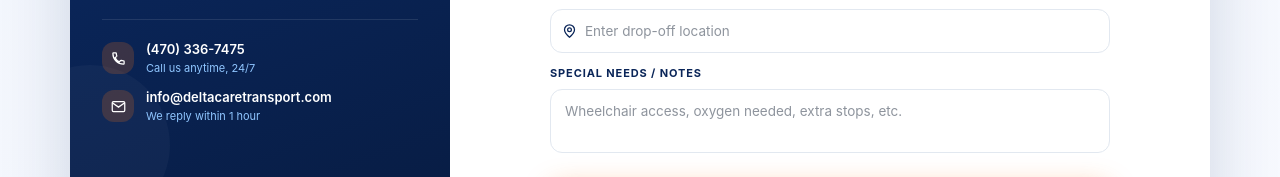
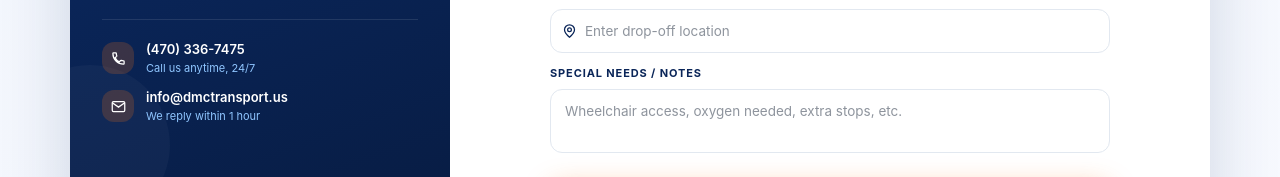
Before and after one commit to KAKOLY-AKHTER/delta-service, a React (Vite) app: page / in a window 1280 px wide. Shown: the part 7293-7470 px from the top of the page. Built offline with nearby package versions, Linux system fonts and the light colour scheme; no server answers.

Commit message:
Update all emails to info@dmctransport.us

```diff
--- a/src/components/BookingForm.jsx
+++ b/src/components/BookingForm.jsx
@@ -30,7 +30,7 @@ const contactInfo = [
   },
   {
     icon: <svg viewBox="0 0 24 24" fill="none" stroke="white" strokeWidth="2" width="15" height="15"><path d="M4 4h16c1.1 0 2 .9 2 2v12c0 1.1-.9 2-2 2H4c-1.1 0-2-.9-2-2V6c0-1.1.9-2 2-2z"/><polyline points="22,6 12,13 2,6"/></svg>,
-    value: 'info@deltacaretransport.com', sub: 'We reply within 1 hour',
+    value: 'info@dmctransport.us', sub: 'We reply within 1 hour',
   },
 ]
 
--- a/src/components/FloatingContact.jsx
+++ b/src/components/FloatingContact.jsx
@@ -26,7 +26,7 @@ const contacts = [
   },
   {
     label: 'Email',
-    href: 'mailto:info@deltacaredtransport.com',
+    href: 'mailto:info@dmctransport.us',
     bg: '#EA4335',
     shadow: 'rgba(234,67,53,0.40)',
     icon: (
--- a/src/components/Footer.jsx
+++ b/src/components/Footer.jsx
@@ -36,7 +36,7 @@ const contactItems = [
         <polyline points="22,6 12,13 2,6" />
       </svg>
     ),
-    label: 'Email', value: 'info@deltacaretransport.com',
+    label: 'Email', value: 'info@dmctransport.us',
   },
   {
     icon: (
--- a/src/pages/ContactPage.jsx
+++ b/src/pages/ContactPage.jsx
@@ -81,7 +81,7 @@ export default function ContactPage() {
             },
             {
               icon: <svg viewBox="0 0 24 24" fill="white" width="22" height="22"><path d="M20 4H4a2 2 0 0 0-2 2v12a2 2 0 0 0 2 2h16a2 2 0 0 0 2-2V6a2 2 0 0 0-2-2zm0 4-8 5-8-5V6l8 5 8-5v2z"/></svg>,
-              bg: '#EA4335', title: 'Email', value: 'info@deltacaretransport.com', sub: 'Reply within 24 hours', href: 'mailto:info@deltacaretransport.com',
+              bg: '#EA4335', title: 'Email', value: 'info@dmctransport.us', sub: 'Reply within 24 hours', href: 'mailto:info@dmctransport.us',
             },
             {
               icon: <svg viewBox="0 0 24 24" fill="white" width="22" height="22"><path d="M12 2C8.13 2 5 5.13 5 9c0 5.25 7 13 7 13s7-7.75 7-13c0-3.87-3.13-7-7-7zm0 9.5c-1.38 0-2.5-1.12-2.5-2.5S10.62 6.5 12 6.5s2.5 1.12 2.5 2.5S13.38 11.5 12 11.5z"/></svg>,
--- a/src/pages/DashboardPage.jsx
+++ b/src/pages/DashboardPage.jsx
@@ -1192,7 +1192,7 @@ function SupportSection({ user }) {
         {[
           { icon:'📞', label:'Call Us',     val:'(470) 336-7475', href:'tel:+14703367475', color:'#0a2558', bg:'#e8eef8', accent:'#0a2558' },
           { icon:'💬', label:'WhatsApp',    val:'Chat Now',        href:'https://wa.me/14703367475', color:'#15803d', bg:'#dcfce7', accent:'#22c55e' },
-          { icon:'✉️', label:'Email',       val:'Send Email',      href:'mailto:info@deltacare.com', color:'#1d4ed8', bg:'#dbeafe', accent:'#3b82f6' },
+          { icon:'✉️', label:'Email',       val:'Send Email',      href:'mailto:info@dmctransport.us', color:'#1d4ed8', bg:'#dbeafe', accent:'#3b82f6' },
         ].map(c => (
           <a key={c.label} href={c.href} target="_blank" rel="noreferrer"
             className="rounded-2xl overflow-hidden no-underline dash-card"
@@ -1997,7 +1997,7 @@ function ReferralSection({ uid, loyalty, setLoyalty, loyaltyHistory, setLoyaltyH
   const [redeeming, setRedeeming] = useState(null)
 
   const REFERRAL_CODE = loyalty.referralCode || ('DELTA-' + uid.slice(0,6).toUpperCase())
-  const REFERRAL_LINK = `deltacaretransport.com/signup?ref=${REFERRAL_CODE}`
+  const REFERRAL_LINK = `dmctransport.us/signup?ref=${REFERRAL_CODE}`
 
   const copy = (text) => {
     navigator.clipboard.writeText(text).then(() => { setCopied(true); setTimeout(()=>setCopied(false), 2000) })
```
